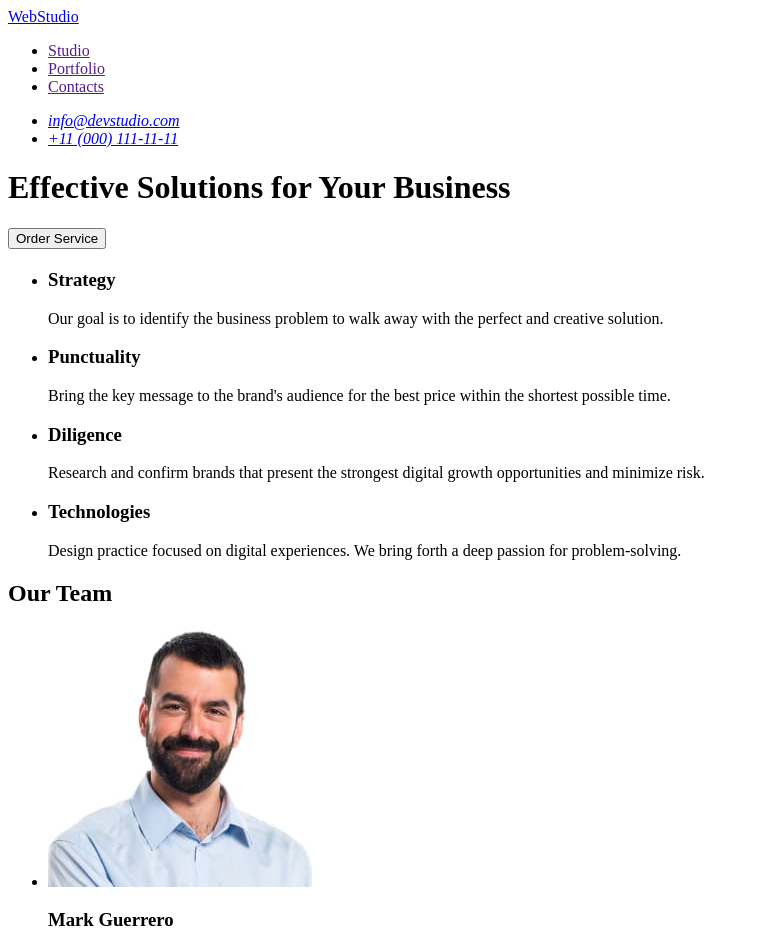
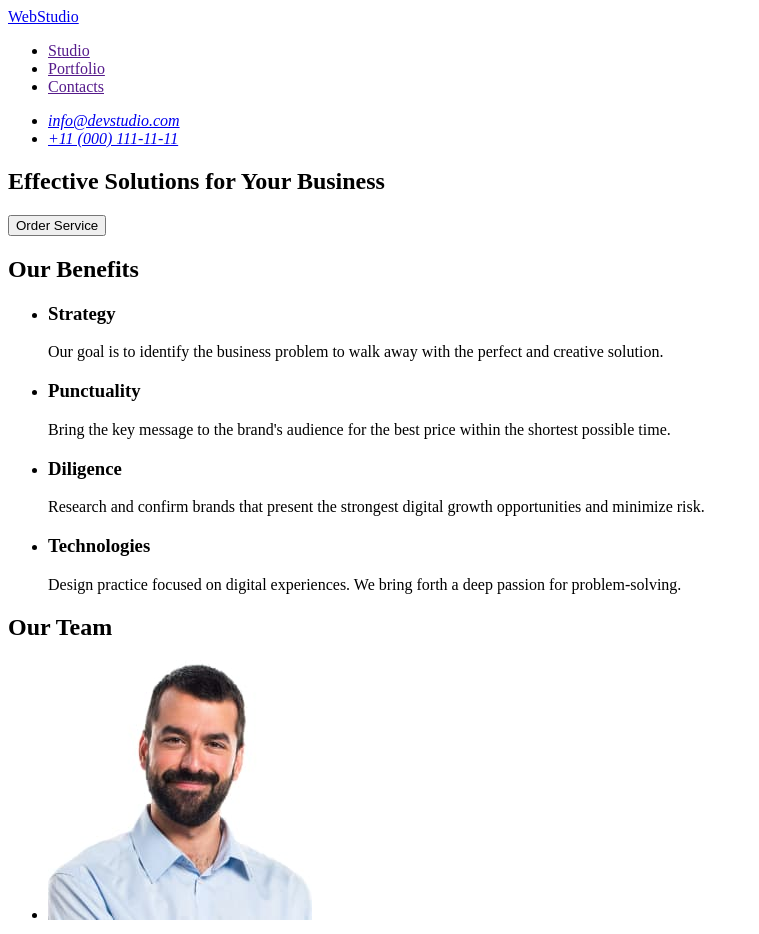
Before and after one commit to hkapets/goit-markup-hw-01, a plain HTML site: page index.html in a window 1280 px wide. Shown: the top 934 px of the page, without its empty margins (0-759 px from the left). Drawn offline with Linux system fonts and the light colour scheme.

Commit message:
vypravleno1

```diff
--- a/index.html
+++ b/index.html
@@ -25,16 +25,18 @@
         <ul>
           <li><a href="mailto:info@devstudio.com">info@devstudio.com</a></li>
           <li>
-            <a href="tel:+11(000)111-11-11">+11 (000) 111-11-11</a>
+            <a href="tel:+11 (000) 111-11-11">+11 (000) 111-11-11</a>
           </li>
         </ul>
       </address>
     </header>
     <main>
-      <h1>Effective Solutions for Your Business</h1>
-      <button type="button">Order Service</button>
       <section>
-        <h2></h2>
+        <h1>Effective Solutions for Your Business</h1>
+        <button type="button">Order Service</button>
+      </section>
+      <section>
+        <h2>Our Benefits</h2>
         <ul>
           <li>
             <h3>Strategy</h3>
@@ -113,7 +115,7 @@
       </section>
     </main>
     <footer>
-      <a href="">WebStudio</a>
+      <a href="./index.html">WebStudio</a>
       <p>
         Increase the flow of customers and sales for your business with digital
         marketing & growth solutions.
```
